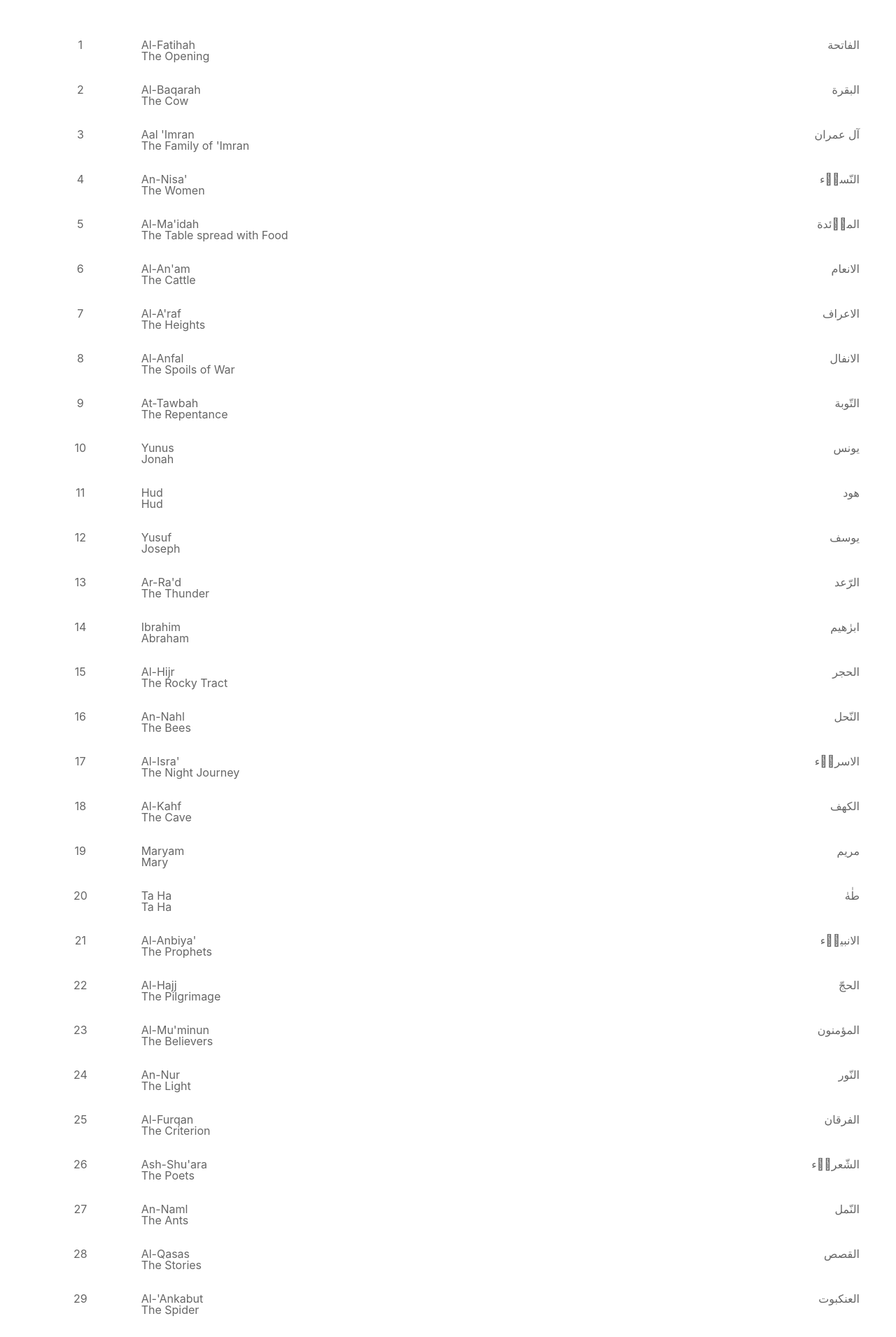
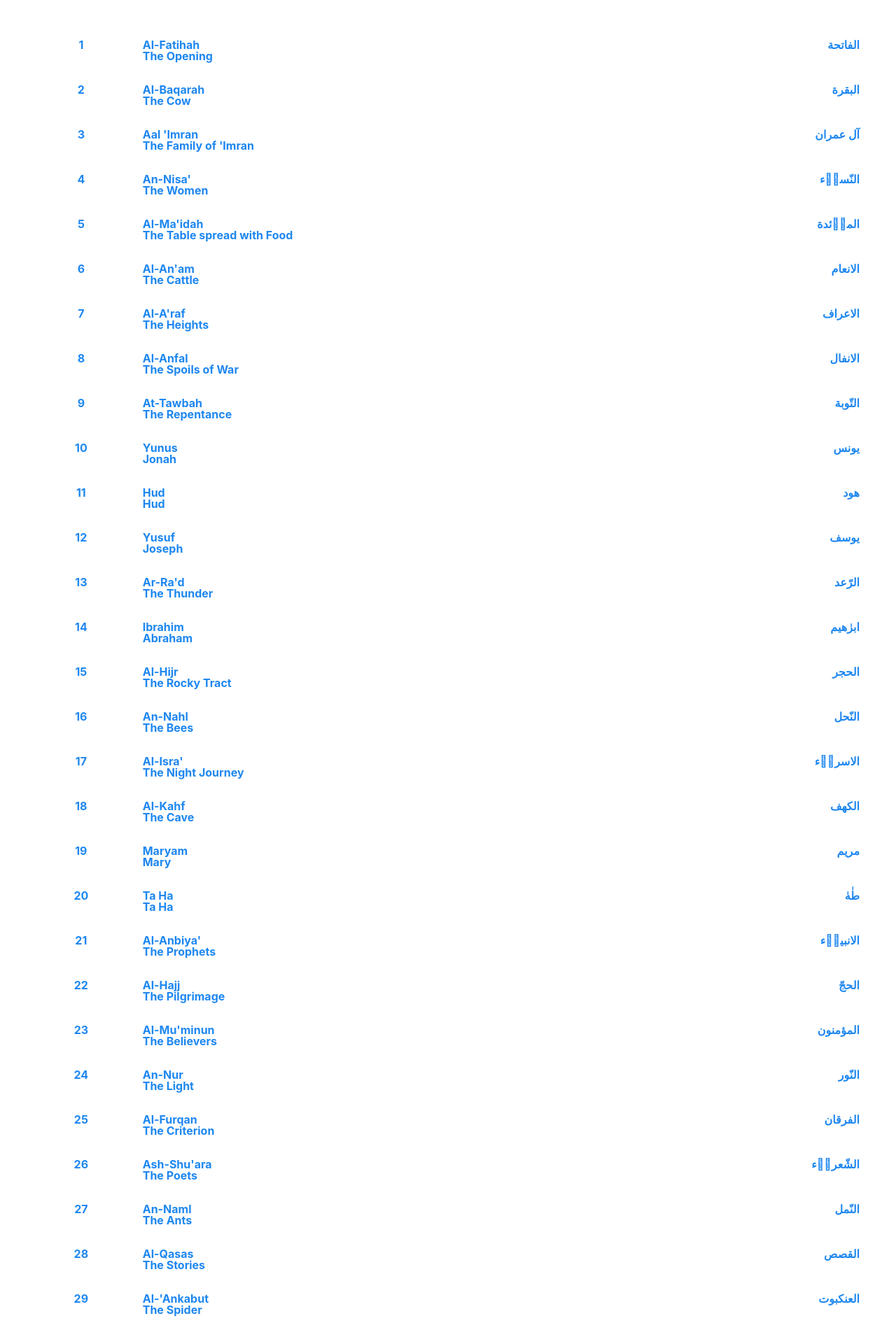
Before and after one commit to alqurankarim/alqurankarim.github.io, a Jekyll site: the page built from index.html, in a window 1280 px wide. Shown: the top 1911 px of the page at 70% size. Built offline with Jekyll 4.4.1, drawn with Linux system fonts in a browser that asks for light colours; nearby versions of some CDN libraries.

Commit message:
Update index.html

```diff
--- a/index.html
+++ b/index.html
@@ -4,16 +4,16 @@ title: Al-Qur'an Al-Karim
 ---
 <div class="uk-container uk-margin-medium-top uk-margin-medium-bottom">
 <div class="uk-overflow-auto">
-<table class="uk-table">
+<table class="uk-table uk-text-bold">
     <tbody>
      {% for item in site.data.quran.quranic_chapters %}
         <tr>
-            <td class="uk-text-center">{{ item.surah_number}}</td>
+            <td class="uk-text-center"><a href="{{ site.url }}{{ item.surah_number }}">{{ item.surah_number }}</a></td>
             <td>
-              {{ item.latin_name }} <br/>
-              {{ item.name }}
+              <a href="{{ site.url }}{{ item.surah_number }}">{{ item.latin_name }} <br/>
+              {{ item.name }}</a>
             </td>
-            <td dir="rtl">{{ item.arabic_name }}</td>
+            <td dir="rtl"><a href="{{ site.url }}{{ item.surah_number }}">{{ item.arabic_name }}</a></td>
         </tr>
      {% endfor %}
     </tbody>
```
